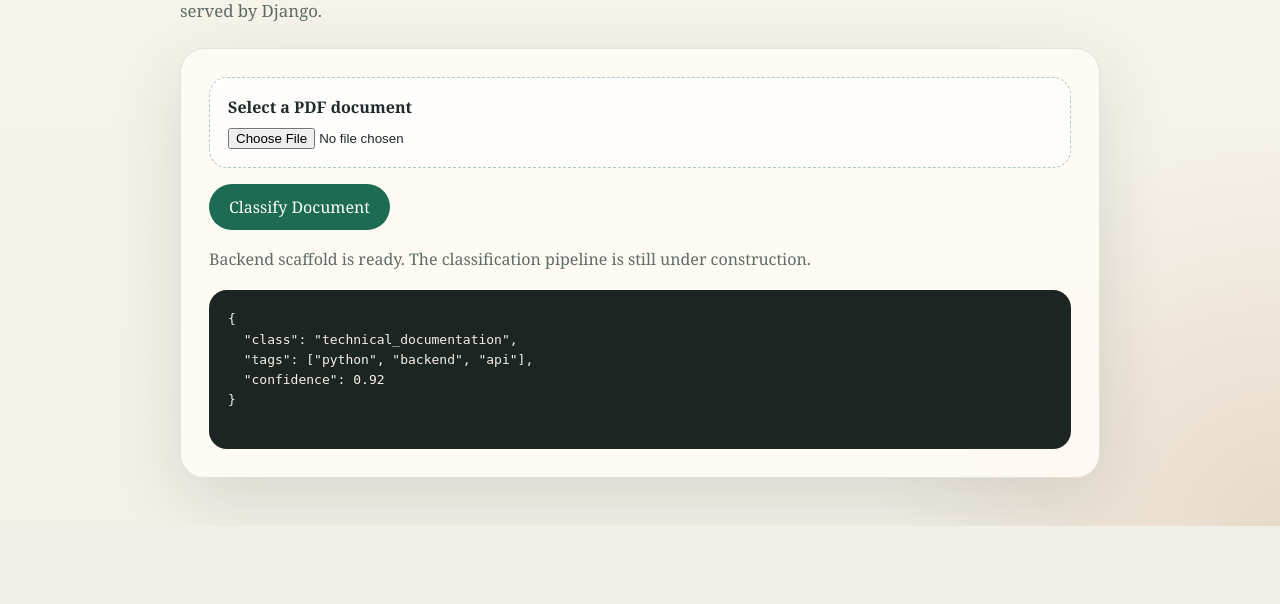
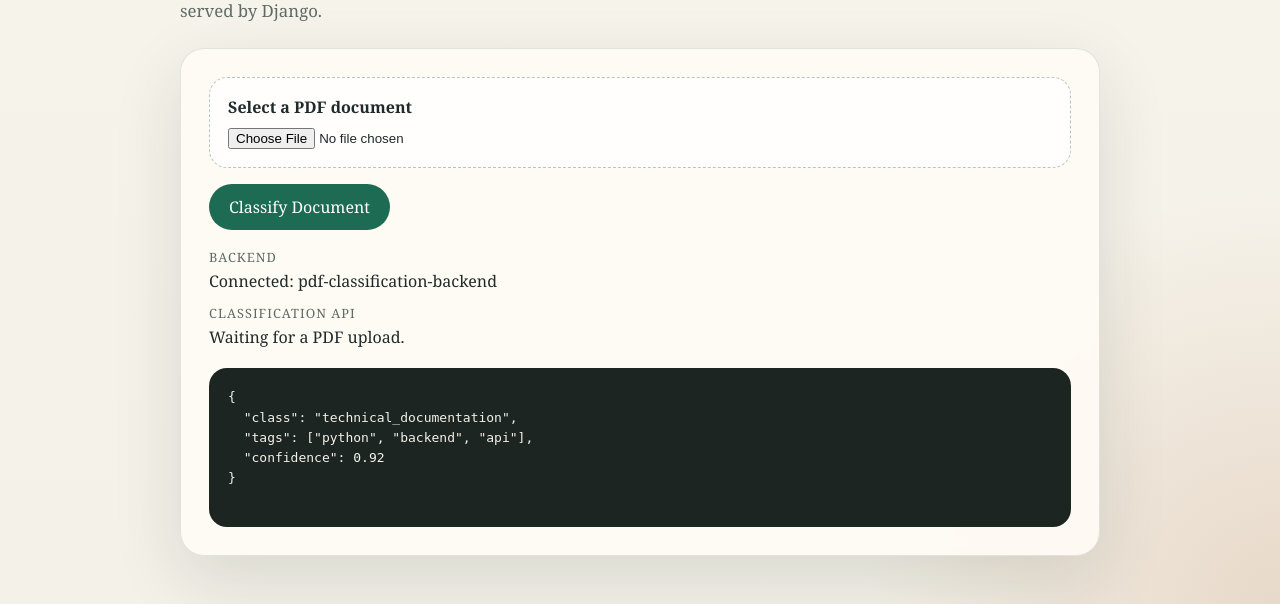
Before and after one commit to MishOchEK-1/PDF-Classificator, a Django app: template templates/index.html in a window 1280 px wide. Shown: the part 560-1164 px from the top of the page. Before the commit the page ends 1086 px from the top, so only its background shows below. Run offline with Django 5.2, Linux system fonts and the light colour scheme; the template is opened without the code that fills it, so the values that code supplies are empty.

Commit message:
Complete browser UI initialization

```diff
--- a/static/css/app.css
+++ b/static/css/app.css
@@ -100,8 +100,35 @@
   transform: translateY(-1px);
 }
 
+button:disabled {
+  cursor: wait;
+  opacity: 0.75;
+  transform: none;
+}
+
+.api-status {
+  display: grid;
+  gap: 12px;
+  margin: 18px 0 0;
+}
+
+.api-status div {
+  display: grid;
+  gap: 4px;
+}
+
+.api-status dt {
+  font-size: 0.8rem;
+  text-transform: uppercase;
+  letter-spacing: 0.08em;
+  color: var(--muted);
+}
+
+.api-status dd {
+  margin: 0;
+}
+
 .status {
-  margin-top: 18px;
   color: var(--muted);
 }
 
--- a/static/js/app.js
+++ b/static/js/app.js
@@ -1,6 +1,29 @@
 const form = document.getElementById("classify-form");
+const backendStatusNode = document.getElementById("backend-status");
 const statusNode = document.getElementById("status");
 const resultNode = document.getElementById("result");
+const submitButton = form?.querySelector("button[type='submit']");
+
+const csrfToken = form?.querySelector("input[name='csrfmiddlewaretoken']")?.value ?? "";
+
+async function loadBackendStatus() {
+  if (!backendStatusNode) {
+    return;
+  }
+
+  try {
+    const response = await fetch("/api/health/");
+    const payload = await response.json();
+
+    backendStatusNode.textContent = response.ok
+      ? `Connected: ${payload.service}`
+      : "Connected, but health check returned an error.";
+  } catch {
+    backendStatusNode.textContent = "Unable to reach the backend health endpoint.";
+  }
+}
+
+loadBackendStatus();
 
 form?.addEventListener("submit", async (event) => {
   event.preventDefault();
@@ -13,19 +36,24 @@
     return;
   }
 
-  statusNode.textContent = "Sending the file to the backend...";
+  submitButton?.setAttribute("disabled", "disabled");
+  statusNode.textContent = "Sending the file to the classification API...";
 
   try {
     const response = await fetch("/api/classify/", {
       method: "POST",
       body: formData,
+      headers: {
+        "X-CSRFToken": csrfToken,
+      },
+      credentials: "same-origin",
     });
 
     const payload = await response.json();
     resultNode.textContent = JSON.stringify(payload, null, 2);
     statusNode.textContent = response.ok
       ? "Document processed successfully."
-      : "Backend responded, but the full pipeline is not ready yet.";
+      : "Backend responded. The classification pipeline is not fully implemented yet.";
   } catch (error) {
     statusNode.textContent = "Unable to reach the backend.";
     resultNode.textContent = JSON.stringify(
@@ -33,5 +61,7 @@
       null,
       2
     );
+  } finally {
+    submitButton?.removeAttribute("disabled");
   }
 });
--- a/templates/index.html
+++ b/templates/index.html
@@ -20,6 +20,7 @@
 
       <section class="panel">
         <form id="classify-form" class="upload-form">
+          {% csrf_token %}
           <label class="upload-field" for="pdf-file">
             <span>Select a PDF document</span>
             <input id="pdf-file" name="file" type="file" accept="application/pdf,.pdf" required />
@@ -27,9 +28,16 @@
           <button type="submit">Classify Document</button>
         </form>
 
-        <div id="status" class="status" aria-live="polite">
-          Backend scaffold is ready. The classification pipeline is still under construction.
-        </div>
+        <dl class="api-status" aria-live="polite">
+          <div>
+            <dt>Backend</dt>
+            <dd id="backend-status">Checking connection...</dd>
+          </div>
+          <div>
+            <dt>Classification API</dt>
+            <dd id="status">Waiting for a PDF upload.</dd>
+          </div>
+        </dl>
 
         <pre id="result" class="result-card">
 {
```
